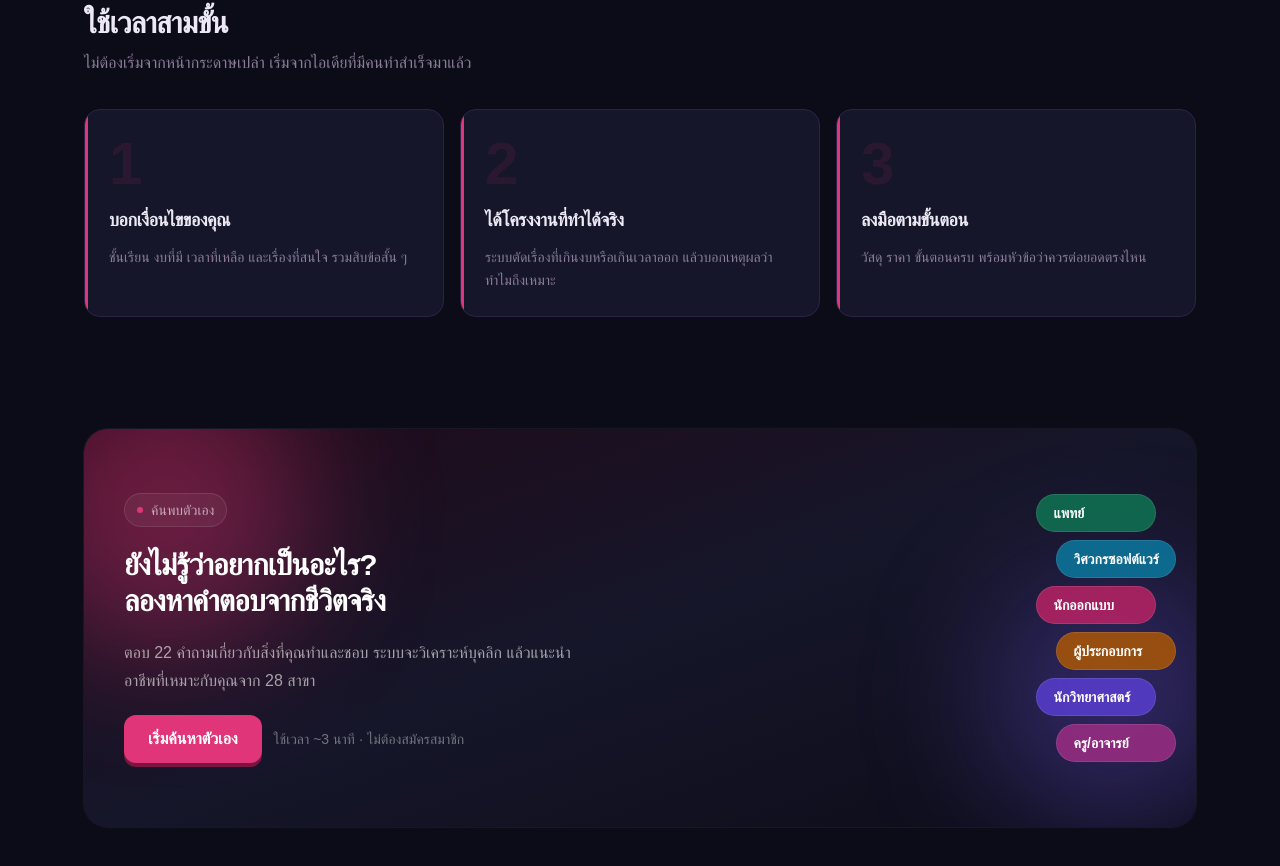
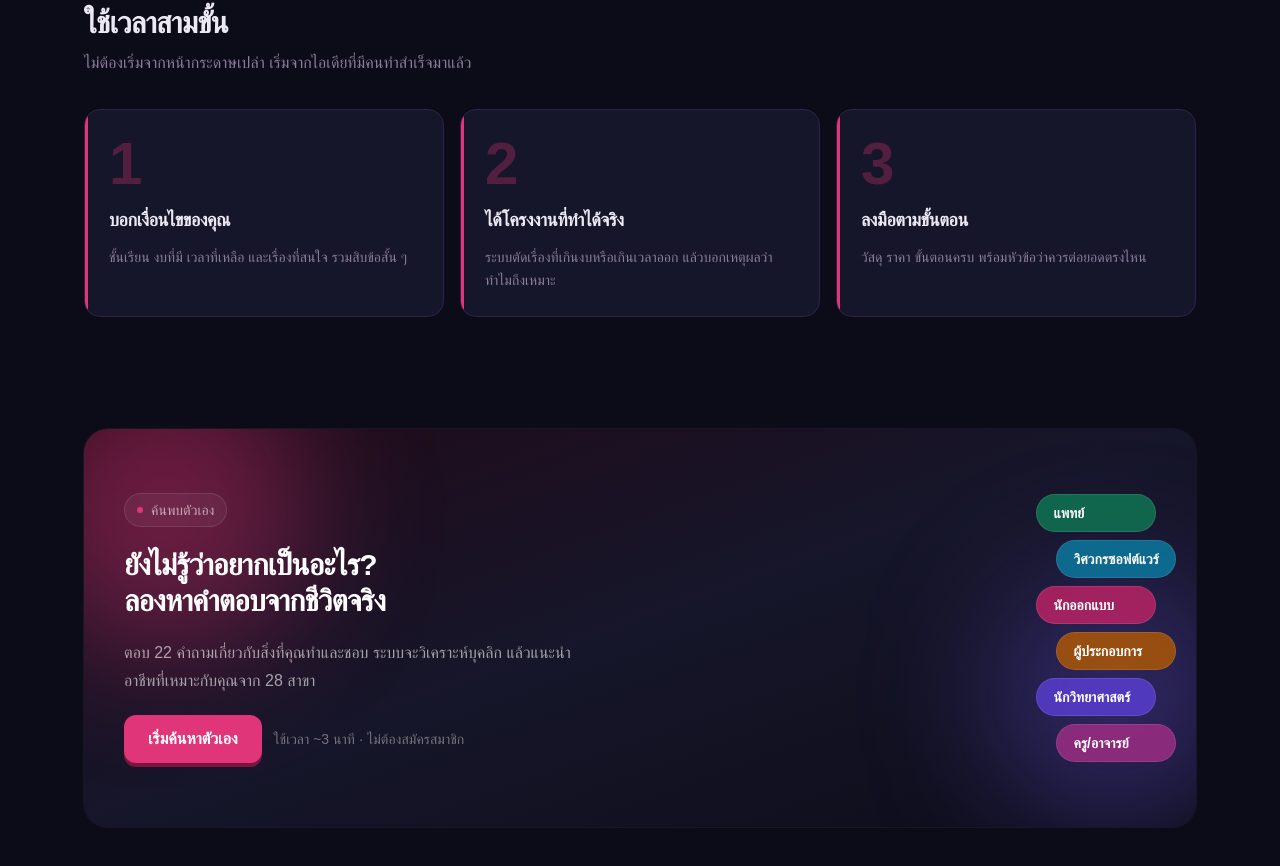
Before and after one commit to nickkeepgoing/panic-web, a Next.js app: page / in a window 1280 px wide. Shown: the part 819-1685 px from the top of the page. Built offline with nearby package versions, Linux system fonts and the light colour scheme; no server answers; the database is empty; a web font is replaced by a local one.

Commit message:
fix: increase step watermark number opacity to 30% for dark bg visibility

```diff
--- a/app/page.tsx
+++ b/app/page.tsx
@@ -292,7 +292,7 @@ function Step({ n, title, detail }: { n: number; title: string; detail: string }
       {/* brand accent bar on left */}
       <div className="absolute left-0 top-0 h-full w-[3px] rounded-r-full bg-brand" aria-hidden />
       {/* large watermark number */}
-      <span className="font-display text-6xl font-bold leading-none text-brand/10 select-none" aria-hidden>
+      <span className="font-display text-6xl font-bold leading-none text-brand/30 select-none" aria-hidden>
         {n}
       </span>
       <h3 className="font-display text-base font-bold text-ink sm:text-lg">{title}</h3>
```
